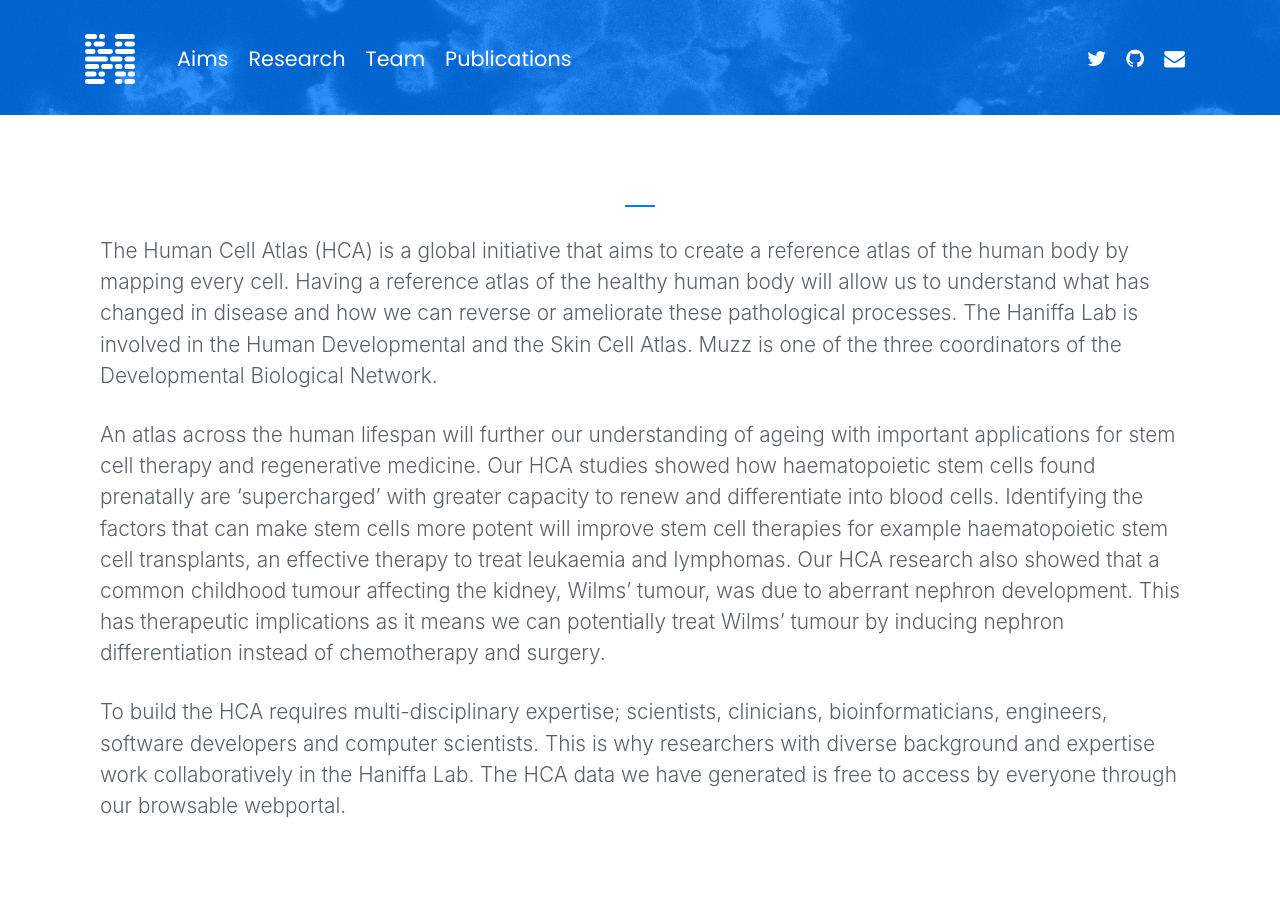
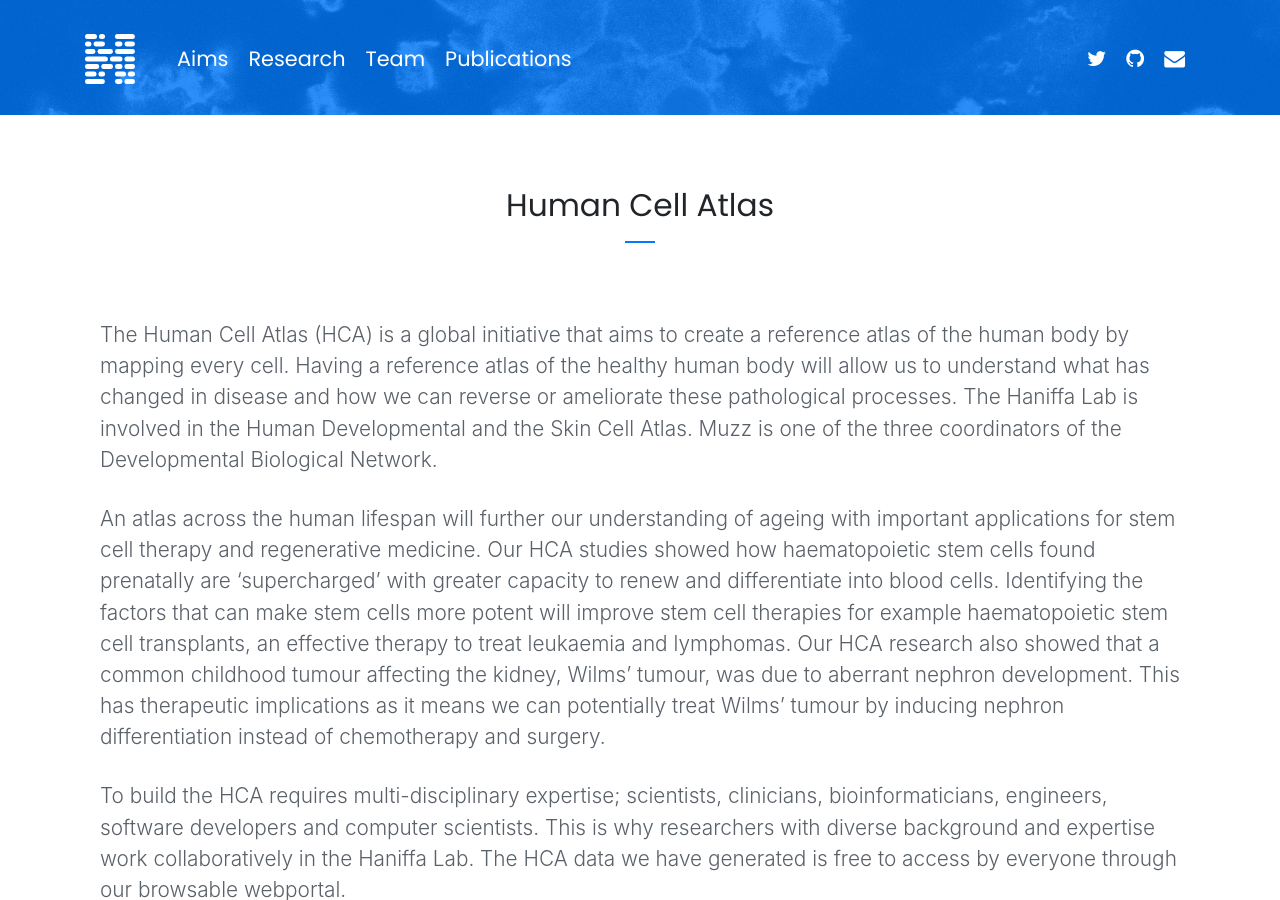
Before and after one commit to haniffalab/haniffalab.github.io, a Jekyll site: the page built from research/human-cell-atlas.markdown, in a window 1280 px wide and 900 px high. Built offline with Jekyll 4.4.1, drawn with Linux system fonts in a browser that asks for light colours; nearby versions of some CDN libraries.

Commit message:
design updates

```diff
--- a/research/human-cell-atlas.markdown
+++ b/research/human-cell-atlas.markdown
@@ -1,9 +1,6 @@
 ---
 layout: page
-name:  "Antony Rose"
-position: "PhD Student"
-thumbnail: "antony-rose.jpg"
-image: "antony-rose-full.jpg"
+title:  "Human Cell Atlas"
 ---
 The Human Cell Atlas (HCA) is a global initiative that aims to create a reference atlas of the human body by mapping every cell. Having a reference atlas of the healthy human body will allow us to understand what has changed in disease and how we can reverse or ameliorate these pathological processes.  The Haniffa Lab is involved in the Human Developmental and the Skin Cell Atlas.  Muzz is one of the three coordinators of the Developmental Biological Network.
 
```
